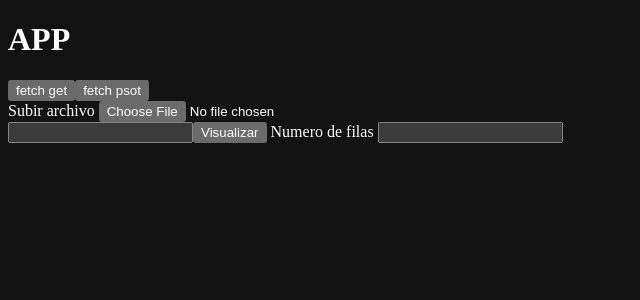
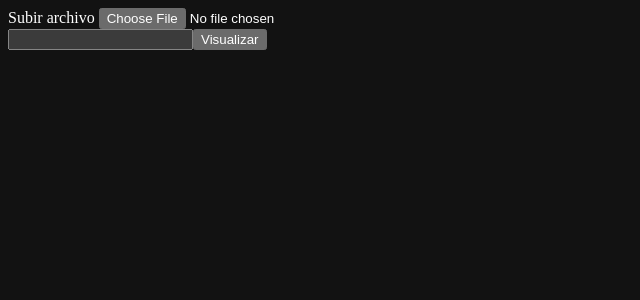
Before and after one commit to m0usedev/API, an Angular app in the folder FRONT/angular/: page / in a window 1280 px wide. Shown: the top 300 px of the page, without its empty margins (0-640 px from the left). Built offline with nearby package versions, Linux system fonts and the light colour scheme.

Commit message:
changes app component

```diff
--- a/FRONT/angular/src/app/app.component.html
+++ b/FRONT/angular/src/app/app.component.html
@@ -1,6 +1,8 @@
-<h1>APP</h1>
+
+<!-- <h1>APP</h1>
 <button (click)="fetchGet('Hola')">fetch get</button>
-<button (click)="fetchPost('Pepes')">fetch psot</button>
+<button (click)="fetchPost('Pepes')">fetch psot</button> -->
 
 <app-form-send-csv />
-<app-get-data-csv />
+<app-get-profiling />
+<!-- <app-get-data-csv /> -->
--- a/FRONT/angular/src/app/app.component.ts
+++ b/FRONT/angular/src/app/app.component.ts
@@ -4,14 +4,15 @@ import { API_URL_GET, API_URL_POST } from '../utilities/api';
 
 import { FormSendCsvComponent } from './form-send-csv/form-send-csv.component';
 import { GetDataCsvComponent } from './get-data-csv/get-data-csv.component';
-
+import { GetProfilingComponent } from './get-profiling/get-profiling.component';
 @Component({
   selector: 'app-root',
   standalone: true,
   imports: [
     RouterOutlet,
     FormSendCsvComponent,
-    GetDataCsvComponent
+    GetDataCsvComponent,
+    GetProfilingComponent
   ],
   templateUrl: './app.component.html',
   styleUrl: './app.component.css'
```
